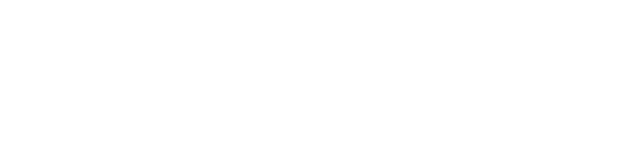
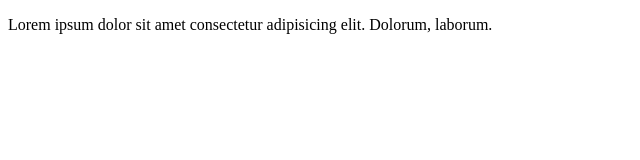
Before and after one commit to Sebasvb/Test_Repositorio, a plain HTML site: page INDEX.html in a window 1280 px wide. Shown: the whole page, without its empty margins (0-640 px from the left). Drawn offline with Linux system fonts and the light colour scheme.

Commit message:
commit on

```diff
--- a/INDEX.html
+++ b/INDEX.html
@@ -7,6 +7,13 @@
     <title>GIR_VSCODE</title>
 </head>
 <body>
+    <!--DIV contenedor1-->
+    <div class="container">
+        <div class="row">
+            <p>Lorem ipsum dolor sit amet consectetur adipisicing elit. Dolorum, laborum.</p>
+
+        </div>
+    </div>
 
 </body>
 </html>
```
